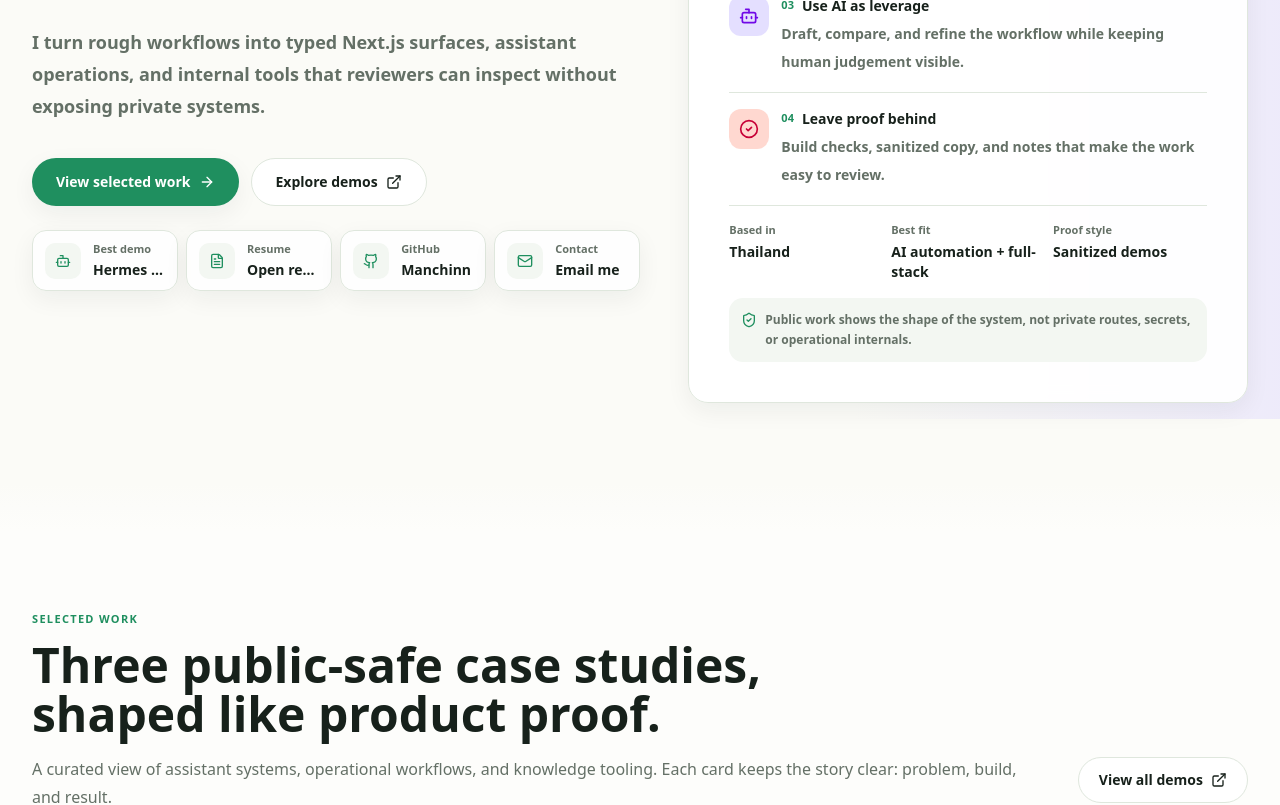
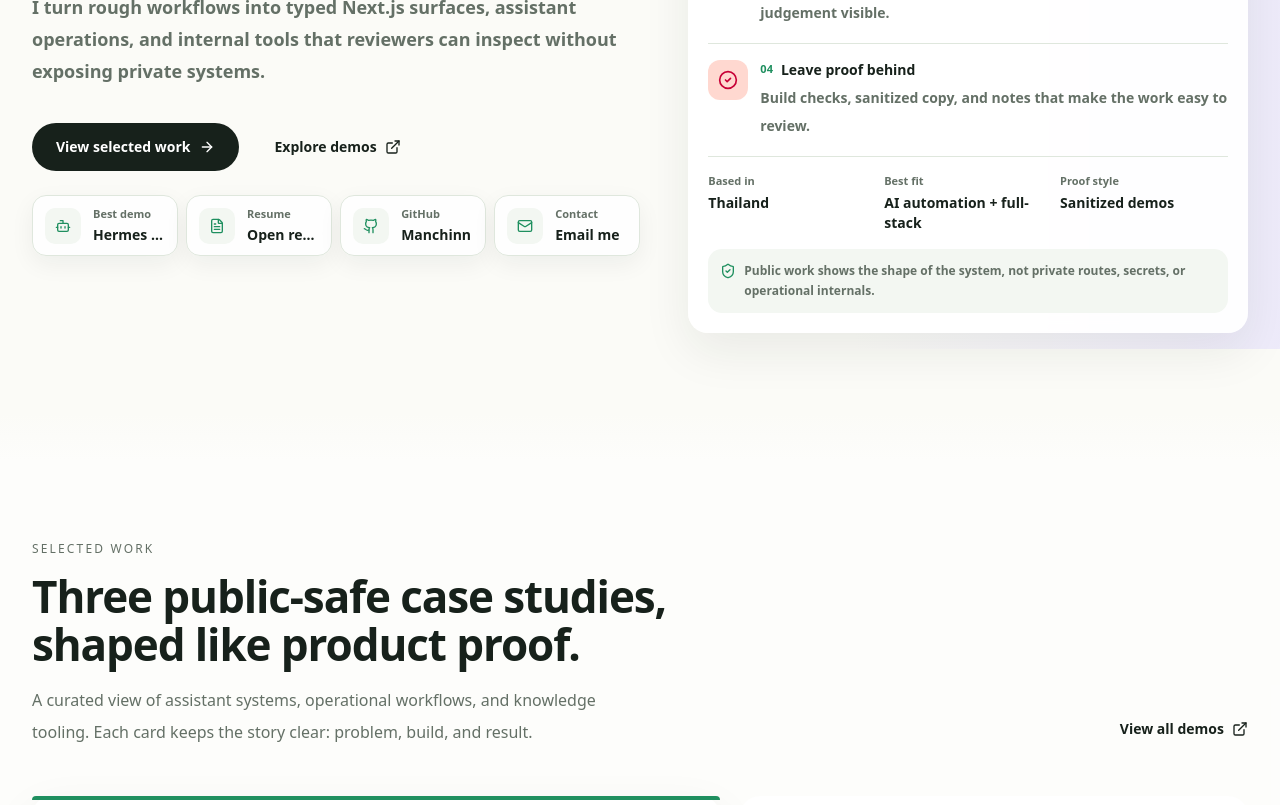
Before and after one commit to Manchinn/Portfolio, a Next.js app: page / in a window 1280 px wide. Shown: the part 840-1645 px from the top of the page. Built offline with nearby package versions, Linux system fonts and the light colour scheme.

Commit message:
refactor: soften shared portfolio primitives for editorial layout

```diff
--- a/src/components/portfolio-saas/_shared.tsx
+++ b/src/components/portfolio-saas/_shared.tsx
@@ -59,12 +59,12 @@ function HeaderText({
 }) {
   return (
     <>
-      <p className="text-[11px] font-bold uppercase tracking-[0.12em] text-saas-green">{eyebrow}</p>
-      <h2 className="mt-3 max-w-full text-balance break-words text-3xl font-black leading-[1.04] text-saas-ink sm:text-4xl lg:text-5xl">
+      <p className="text-xs font-medium uppercase tracking-[0.18em] text-saas-muted">{eyebrow}</p>
+      <h2 className="mt-4 max-w-full text-balance break-words text-3xl font-bold leading-[1.08] tracking-tight text-saas-ink sm:text-4xl lg:text-[2.75rem]">
         {title}
       </h2>
       {subtitle && (
-        <p className={`mt-4 max-w-full break-words text-base leading-7 text-saas-muted ${centered ? 'mx-auto max-w-2xl' : 'max-w-2xl'}`}>
+        <p className={`mt-4 max-w-full break-words text-base font-light leading-8 text-saas-muted ${centered ? 'mx-auto max-w-2xl' : 'max-w-xl'}`}>
           {subtitle}
         </p>
       )}
@@ -80,19 +80,19 @@ type SaasCardProps = {
 }
 
 const toneClass = {
-  default: 'border-saas-line bg-saas-surface text-saas-ink',
-  mint: 'border-emerald-100 bg-saas-mint text-saas-ink',
-  cream: 'border-amber-100 bg-saas-cream text-saas-ink',
-  lilac: 'border-violet-100 bg-saas-lilac text-saas-ink',
-  coral: 'border-rose-100 bg-saas-coral text-saas-ink',
-  dark: 'border-saas-ink bg-saas-ink text-white',
+  default: 'bg-transparent text-saas-ink',
+  mint: 'bg-saas-mint text-saas-ink',
+  cream: 'bg-saas-cream text-saas-ink',
+  lilac: 'bg-saas-lilac text-saas-ink',
+  coral: 'bg-saas-coral text-saas-ink',
+  dark: 'bg-saas-ink text-white',
 }
 
 export function SaasCard({ children, className = '', tone = 'default', hover = false }: SaasCardProps) {
   return (
     <div
-      className={`min-w-0 max-w-full overflow-hidden rounded-[20px] border p-5 shadow-saas-sm ${toneClass[tone]} ${
-        hover ? 'transition duration-200 hover:-translate-y-0.5 hover:shadow-saas-md' : ''
+      className={`min-w-0 max-w-full ${toneClass[tone]} ${
+        hover ? 'transition duration-200 hover:-translate-y-0.5' : ''
       } ${className}`}
     >
       {children}
@@ -110,17 +110,17 @@ type SaasButtonProps = {
 
 const buttonClass = {
   primary:
-    'bg-saas-green text-white shadow-saas-sm hover:bg-saas-green-strong focus-visible:shadow-saas-focus',
+    'bg-saas-ink text-white hover:bg-saas-green focus-visible:shadow-saas-focus',
   secondary:
-    'border border-saas-line bg-white text-saas-ink hover:border-saas-green hover:text-saas-green focus-visible:shadow-saas-focus',
+    'text-saas-ink hover:text-saas-green focus-visible:shadow-saas-focus',
   ghost: 'text-saas-green hover:text-saas-green-strong',
 }
 
 export function SaasButton({ href, children, variant = 'primary', icon, className = '' }: SaasButtonProps) {
   const shape =
-    variant === 'ghost'
-      ? 'inline-flex items-center gap-2 text-sm font-black transition'
-      : 'inline-flex items-center justify-center gap-2 rounded-full px-5 py-3 text-sm font-black transition outline-none'
+    variant === 'primary'
+      ? 'inline-flex items-center justify-center gap-2 rounded-full px-6 py-3 text-sm font-semibold transition outline-none'
+      : 'inline-flex items-center gap-2 text-sm font-semibold transition outline-none'
 
   return (
     <a href={href} className={`${shape} ${buttonClass[variant]} ${className}`}>
```
